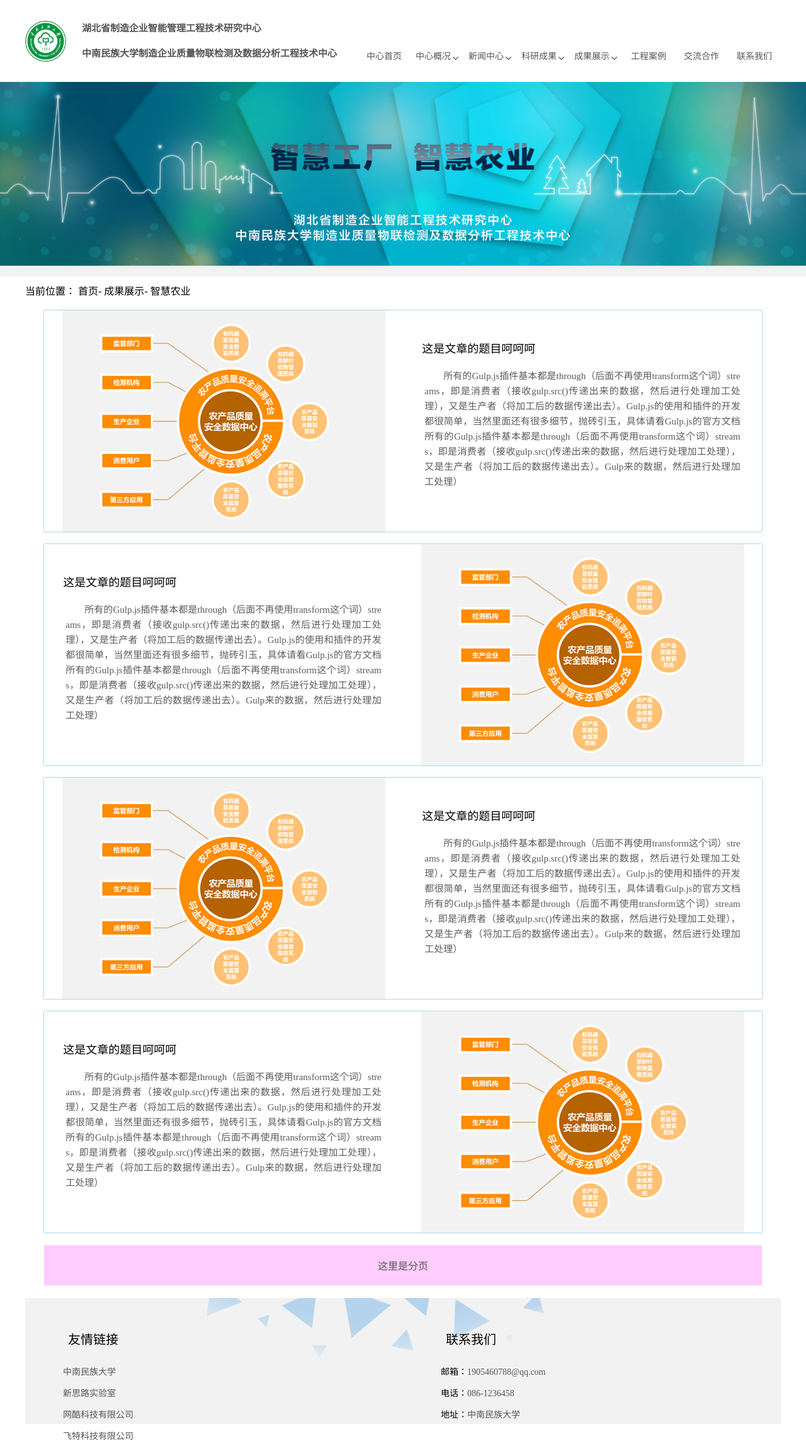
After one commit to fungezi/newthread-project, a PHP site: page /category-sec.html in a window 1280 px wide. The commit adds this page. Shown: the whole page at 63% size. Run offline with PHP 8.4, Linux system fonts and the light colour scheme.

Commit message:
分类页、单页完成，兼容写好。

```diff
--- /dev/null
+++ b/category-sec.html
@@ -0,0 +1,210 @@
+<!DOCTYPE html>
+<html>
+<head>
+	<meta charset="utf-8">
+	<title>ntp</title>
+	<link rel="stylesheet" type="text/css" href="./css/index.css">
+	<script type="text/javascript" src="./js/jquery.min.js"></script>
+
+</head>
+<body onLoad="scrollTo(0,0)">
+	<div class="header">
+		<div class="logo">
+			<h3>湖北省制造企业智能管理工程技术研究中心</h3>
+			<h3>中南民族大学制造企业质量物联检测及数据分析工程技术中心</h3>
+		</div>
+		<div class="navBar">
+			<ul>
+				<li><a href="#">中心首页</a></li>
+				<li class="menu-item-has-children">
+					<a href="#">中心概况</a>
+					<ul>
+						<li><a href="#">二级菜单</a></li>
+						<li><a href="#">二级菜单</a></li>
+						<li><a href="#">二级菜单</a></li>
+						<li><a href="#">二级菜单</a></li>
+					</ul>
+				</li>
+				<li class="menu-item-has-children">
+					<a href="#">新闻中心</a>
+					<ul>
+						<li><a href="#">二级菜单</a></li>
+						<li><a href="#">二级菜单</a></li>
+						<li><a href="#">二级菜单</a></li>
+					</ul>
+				</li>
+				<li class="menu-item-has-children">
+					<a href="#">科研成果</a>
+					<ul>
+						<li><a href="#">二级菜单</a></li>
+						<li><a href="#">二级菜单</a></li>
+						<li><a href="#">二级菜单</a></li>
+						<li><a href="#">二级菜单</a></li>
+					</ul>
+				</li>
+				<li class="menu-item-has-children">
+					<a href="#">成果展示</a>
+					<ul>
+						<li><a href="#">二级菜单</a></li>
+						<li><a href="#">二级菜单</a></li>
+						<li><a href="#">二级菜单</a></li>
+						<li><a href="#">二级菜单</a></li>
+					</ul>
+				</li>
+				<li><a href="#">工程案例</a></li>
+				<li><a href="#">交流合作</a></li>
+				<li><a href="#">联系我们</a></li>
+			</ul>
+		</div>
+	</div>
+	<div class="body">
+		<div class="slideBoxs">
+			<div class="slidePic">
+				<ul>
+					<li><a href="#"><img src="./images/lb1.png"></a></li>
+					<li><a href="#"><img src="./images/lb2.jpg"></a></li>
+					<li><a href="#"><img src="./images/lb3.jpg"></a></li>
+					<li><a href="#"><img src="./images/lb4.jpg"></a></li>
+					<li><a href="#"><img src="./images/lb5.jpg"></a></li>
+				</ul>
+				<div class="dotss">
+				</div>
+			</div>
+		</div>
+	</div>
+	<div class="cate-sec">
+		<div class="nowwhere">
+			当前位置：
+			<a href="#">首页</a>-
+			<a href="#">成果展示</a>-
+			<a href="#">智慧农业</a>
+		</div>
+		<div class="cateseccon">
+			<ul>
+				<li>
+					<div class="cateartimg">
+						<img src="./images/catesecpic.png">
+					</div>
+					<div href="#" class="cateart">
+						<a href="#">
+							<h3>这是文章的题目呵呵呵</h3>
+							<p>所有的Gulp.js插件基本都是through（后面不再使用transform这个词）streams，即是消费者（接收gulp.src()传递出来的数据，然后进行处理加工处理），又是生产者（将加工后的数据传递出去）。Gulp.js的使用和插件的开发都很简单，当然里面还有很多细节，抛砖引玉，具体请看Gulp.js的官方文档所有的Gulp.js插件基本都是through（后面不再使用transform这个词）streams，即是消费者（接收gulp.src()传递出来的数据，然后进行处理加工处理），又是生产者（将加工后的数据传递出去）。Gulp来的数据，然后进行处理加工处理）
+							</p>
+						</a>
+					</div>
+				</li>
+				<li>
+					<div href="#" class="cateart">
+						<a href="#">
+							<h3>这是文章的题目呵呵呵</h3>
+							<p>所有的Gulp.js插件基本都是through（后面不再使用transform这个词）streams，即是消费者（接收gulp.src()传递出来的数据，然后进行处理加工处理），又是生产者（将加工后的数据传递出去）。Gulp.js的使用和插件的开发都很简单，当然里面还有很多细节，抛砖引玉，具体请看Gulp.js的官方文档所有的Gulp.js插件基本都是through（后面不再使用transform这个词）streams，即是消费者（接收gulp.src()传递出来的数据，然后进行处理加工处理），又是生产者（将加工后的数据传递出去）。Gulp来的数据，然后进行处理加工处理）
+							</p>
+						</a>
+					</div>
+					<div class="cateartimg">
+						<img src="./images/catesecpic.png">
+					</div>
+				</li>
+				<li>
+					<div class="cateartimg">
+						<img src="./images/catesecpic.png">
+					</div>
+					<div href="#" class="cateart">
+						<a href="#">
+							<h3>这是文章的题目呵呵呵</h3>
+							<p>所有的Gulp.js插件基本都是through（后面不再使用transform这个词）streams，即是消费者（接收gulp.src()传递出来的数据，然后进行处理加工处理），又是生产者（将加工后的数据传递出去）。Gulp.js的使用和插件的开发都很简单，当然里面还有很多细节，抛砖引玉，具体请看Gulp.js的官方文档所有的Gulp.js插件基本都是through（后面不再使用transform这个词）streams，即是消费者（接收gulp.src()传递出来的数据，然后进行处理加工处理），又是生产者（将加工后的数据传递出去）。Gulp来的数据，然后进行处理加工处理）
+							</p>
+						</a>
+					</div>
+				</li>
+				<li>
+					<div href="#" class="cateart">
+						<a href="#">
+							<h3>这是文章的题目呵呵呵</h3>
+							<p>所有的Gulp.js插件基本都是through（后面不再使用transform这个词）streams，即是消费者（接收gulp.src()传递出来的数据，然后进行处理加工处理），又是生产者（将加工后的数据传递出去）。Gulp.js的使用和插件的开发都很简单，当然里面还有很多细节，抛砖引玉，具体请看Gulp.js的官方文档所有的Gulp.js插件基本都是through（后面不再使用transform这个词）streams，即是消费者（接收gulp.src()传递出来的数据，然后进行处理加工处理），又是生产者（将加工后的数据传递出去）。Gulp来的数据，然后进行处理加工处理）
+							</p>
+						</a>
+					</div>
+					<div class="cateartimg">
+						<img src="./images/catesecpic.png">
+					</div>
+				</li>
+			</ul>
+			<div class="catePage">
+				这里是分页
+			</div>
+		</div>
+	</div>
+	<div class="footer">
+		<div class="friendlink">
+			<div class="fcpos">
+				<h3>友情链接</h3>
+				<ul>
+					<li><a href="#">中南民族大学</a></li>
+					<li><a href="#">新思路实验室</a></li>
+					<li><a href="#">网酷科技有限公司</a></li>
+					<li><a href="#">飞特科技有限公司</a></li>
+				</ul>
+			</div>
+		</div>
+		<div class="connectus">
+			<div class="fcpos">
+				<h3>联系我们</h3>
+				<ul>
+					<li>邮箱：<a>1905460788@qq.com</a></li>
+					<li>电话：<a>086-1236458</a></li>
+					<li>地址：<a>中南民族大学</a></li>
+				</ul>
+			</div>
+		</div>
+	</div>
+	<script type="text/javascript">
+		$(function(){
+			$("html,body").css({scrollTop:0},1000);
+			$(".slidePic").find("li").css("width",$(window).width());
+			$(".slideBoxs").css("width",$(window).width());
+		})
+	</script>
+	<script type="text/javascript">
+	$(function(){
+		var cateseccon = $(".cateseccon").find("li").children("div");
+		// console.log(cateseccon);
+		$(cateseccon).css("display","none");
+		for(var i=2;i<cateseccon.length;i++){
+			if(i%2 == 0){
+				$(cateseccon[i]).css({"float":"left","margin-left":"-550px"});
+			}else{
+				$(cateseccon[i]).css({"float":"right","margin-right":"-550px"});
+			}
+		}
+		$(cateseccon).css("display","block");
+		var index = 0;
+
+		$(window).scroll(function () {
+			if ($(window).scrollTop() > index*100){
+				for(var i=0;i<=index;i++){
+					$(cateseccon[i]).animate({"float":"left","margin-left":"0px"});
+					$(cateseccon[i + 1]).animate({"float":"right","margin-right":"0px"});
+				}
+				index = index + 2;
+			}
+		});
+		window.onload = function(){
+			// alert($(window).scrollTop());
+			if($.browser.msie) {
+			    // 此浏览器为 IE
+			    setTimeout(function(){
+			    	for(var i=0;i<cateseccon.length;i++){
+						$(cateseccon[i]).animate({"float":"left","margin-left":"0px"});
+						$(cateseccon[i + 1]).animate({"float":"right","margin-right":"0px"});
+					}
+			    },1000);
+			}
+
+		}
+	})
+
+	</script>
+	<script type="text/javascript" src="./js/index.js"></script>
+</body>
+</html>
--- a/css/index.css
+++ b/css/index.css
@@ -18,6 +18,7 @@
 	.header{
 		width: 1200px;
 		margin: 0px auto;
+		position: relative;
 		/*overflow: hidden;*/
 		font-family: "Microsoft YaHei";
 	}
@@ -44,10 +45,15 @@
 		width:56%;
 		margin-top: 68px;
 		position: relative;
+		position: absolute;
+		top: 0px;
+		right: 0px;
+		z-index: 100;
 	}
 	.navBar>ul{
 		display: block;
 		overflow: hidden;
+
 	}
 	.navBar>ul>li{
 		display: block;
@@ -95,12 +101,11 @@
 	.body{
 		width: 100%;
 		overflow: hidden;
-		position: absolute;
-		top: 130px;
-		left: 0px;
+
 		z-index: -1;
 		margin-bottom: 30px;
 		font-family: "Microsoft YaHei";
+		background-color: #f2f2f2;
 	}
 	.slidePic ul{
 		overflow: hidden;
@@ -291,15 +296,17 @@
 
 	}
 	.slidePicsb ul li .pic-desc p{
+
 		opacity: 1;
 		display: block;
 		width: 100%;
-		filter: alpha(opacity=1);
+		/*filter: alpha(opacity=0);*/
 		text-indent: 2em;
 		font-size: 1em;
 	    line-height: 1.5;
 	    color: #E0DBDB;
 	    word-spacing: 3px;
+	    color: white;
 	    letter-spacing: 1px;
 
 	}
@@ -339,7 +346,7 @@
 		opacity: 1;
 		display: block;
 		width: 100%;
-		filter: alpha(opacity=1);
+		/*filter: alpha(opacity=0);*/
 		text-indent: 2em;
 		font-size: 1em;
 	    line-height: 1.5;
@@ -384,7 +391,7 @@
 		opacity: 1;
 		display: block;
 		width: 100%;
-		filter: alpha(opacity=1);
+		/*filter: alpha(opacity=0);*/
 		text-indent: 2em;
 		font-size: 1em;
 	    line-height: 1.5;
@@ -408,7 +415,7 @@
 		background-color: black;
 		margin-left: 10px;
 		opacity: 0.5;
-		filter: alpha(opacity=0.5);
+		/*filter: alpha(opacity=0.5);*/
 
 	}
 	.dots1{
@@ -426,7 +433,7 @@
 		background-color: black;
 		margin-left: 10px;
 		opacity: 0.5;
-		filter: alpha(opacity=0.5);
+		/*filter: alpha(opacity=0.5);*/
 
 	}
 	.dots2{
@@ -434,6 +441,7 @@
 		bottom: 5px;
 		left: 50%;
 		margin-left:100px;
+		z-index: 40;
 	}
 	.dots2 i{
 		display: inline-block;
@@ -444,7 +452,7 @@
 		background-color: black;
 		margin-left: 10px;
 		opacity: 0.5;
-		filter: alpha(opacity=0.5);
+		/*filter: alpha(opacity=0.5);*/
 
 	}
 
@@ -543,3 +551,164 @@
 	.fcpos ul li a:hover{
 		color: #28d;
 	}
+
+
+	/*cate-sec-style*/
+
+	.cate-sec{
+		display: block;
+		width: 1200px;
+		margin:0px auto;
+		font-family: "Microsoft YaHei";
+		margin-top: -20px;
+		font-size: 16px;
+	}
+	.cate-sec a{
+		text-decoration: none;
+
+	}
+	.nowwhere{
+		color: #000;
+	}
+	.nowwhere a{
+		color: #000000;
+		font-size: 16px;
+	}
+	.cateseccon{
+		width: 95%;
+		margin:0px auto;
+	}
+	.cateseccon ul li{
+		display: block;
+		overflow: hidden;
+		box-shadow: 0px 0px 2px #2288dd;
+		margin-top: 20px;
+	}
+	.cateseccon ul li>div{
+		display: none;
+	}
+	.cateartimg{
+		width: 50%;
+		float: left;
+	}
+	.cateartimg img{
+		display: block;
+		width: 90%;
+		margin:0px auto;
+	}
+	.cateart{
+		padding-top: 30px;
+		width: 50%;
+		float: left;
+		display: block;
+		text-decoration: none;
+	}
+	.cateart h3{
+
+		font-size: 20px;
+		/*line-height: 50px;*/
+		padding: 16px;
+		display: inline-block;
+	    font-size: 18px;
+	    color: #000000;
+	    width: 580px;
+	    overflow: hidden;
+	    white-space: nowrap;
+	    text-overflow: ellipsis;
+	}
+	.cateart a{
+		display: block;
+		width: 95%;
+		margin: 0px auto;
+	}
+	.cateart p{
+		padding: 20px;
+		word-break: break-all;
+	    text-align: justify;
+	    text-indent: 2em;
+	    hyphens: auto;
+		font-size: 15px;
+	    color: #5B5B5B;
+	    line-height: 24px;
+	    padding-top: 0px;
+	}
+	.catePage{
+		text-align: center;
+		padding: 20px 0px;
+		background-color: #fcf;
+		margin: 20px 0px;
+	}\
+	.cateartlist ul{
+		width: 90%;
+		margin: 0px auto;
+	}
+	.cateartlist ul li{
+		box-shadow: none;
+		border: none;
+		display: block;
+		border-bottom: 1px solid #C3C3C3;
+		padding-bottom: 12px;
+	}
+	.cateartlist ul li h3 a{
+		font-size: 18px;
+		font-weight:500;
+		display: inline-block;
+	    font-size: 18px;
+	    margin-bottom: 5px;
+	    color: #000000;
+	    width: 580px;
+	    overflow: hidden;
+	    white-space: nowrap;
+	    text-overflow: ellipsis;
+	    color: black
+	}
+	.cateartlist ul li span{
+		float: right;
+		font-size: 14px;
+	    color: #C3C3C3;
+	    margin-top: 5px;
+	}
+	.cateartlist ul li h3 a:hover{
+		text-decoration: underline;
+	}
+	.cateartlist ul li p{
+		font-size: 14px;
+	    color: #5B5B5B;
+	    line-height: 20px;
+	    text-indent: 2em;
+	}
+	.singleart{
+		font-family: "Microsoft YaHei";
+	}
+	.singleart h3{
+		font-size: 20px;
+    	font-weight: bold;
+    	text-align: center;
+    	line-height: 50px;
+	}
+	.singleart span{
+		text-align: center;
+	    text-indent: 0;
+	    color: #A6A6A6;
+	    margin-top: 20px;
+	    font-size: 14px;
+	}
+	.singleart p{
+		min-height: 10px;
+	    margin-top: 10px;
+	    text-indent: 32px;
+	    font-size: 16px;
+	    line-height: 24px;
+	    font-weight: 300;
+	    line-height: 2em;
+	    word-break: break-all;
+   		text-align: justify;
+	}
+	.singleart p img{
+		position: relative;
+	    max-width: 670px;
+	    height: 100%;
+	    clear: both;
+	    display: block;
+	    margin: 12px auto;
+	}
--- a/js/index.js
+++ b/js/index.js
@@ -25,7 +25,7 @@ jQuery.extend( jQuery.easing,
         } else {
             return c*(7.5625*(t-=(2.625/2.75))*t + .984375) + b;
         }
-    },
+    }
 });
 
 $(function(){
@@ -259,8 +259,6 @@ $(function(){
 	},6000);
 	function move(index){
 		$(".slidePic").find("ul").stop();
-		var orignopacity = $(".pic-desc").css("opacity");
-			$(".pic-desc").css({"display":"none","opacity":0});
 			for(var j=0;j<dotss.length;j++){
 				$(dotss[j]).css("background-color","black");
 			}
@@ -268,12 +266,6 @@ $(function(){
 			$(".slidePic").find("ul").animate({"margin-left":-picWidth * index},
 				800,
 				function(){
-					var orginleft = $(".pic-desc").css("left");
-					$(".pic-desc").css("left",0);
-					$(".pic-desc").find("p").css("margin-left",300);
-					$(".pic-desc").css("display","block");
-					$(".pic-desc").animate({"left":orginleft,"opacity":1},600);
-					$(".pic-desc").find("p").animate({"margin-left":0},600);
 					if(!timer){
 							timer = setInterval(function(){
 							nowIndex = (nowIndex+1)%len;
@@ -283,3 +275,14 @@ $(function(){
 			})
 	}
 })
+
+$(document).ready(function(){
+	// $(window).scrollTo("0px");
+	var cateseccon = $(".cateseccon").find("li").children("div");
+	if( $(window).scrollTop()>200){
+				for(var i=0;i<cateseccon.length;i++){
+					$(cateseccon[i]).animate({"float":"left","margin-left":"0px"});
+					$(cateseccon[i + 1]).animate({"float":"right","margin-right":"0px"});
+				}
+			}
+})
```
Also changed, not shown: category.html (added, +152 -0 lines), single.html (added, +132 -0 lines), images/catesecpic.png (added).
